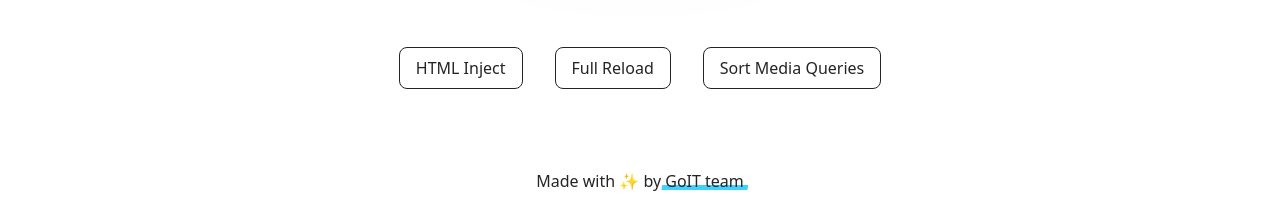
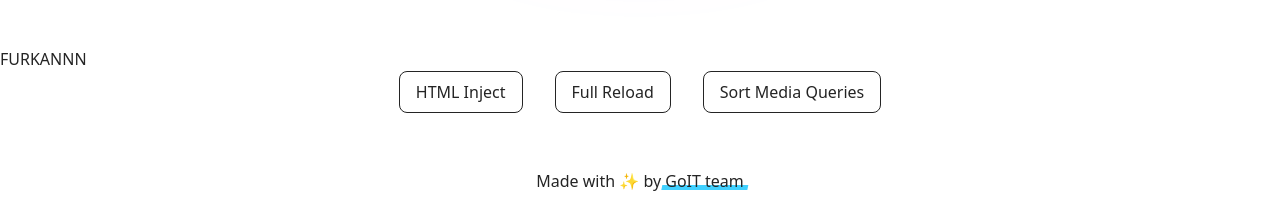
Before and after one commit to asdasd123123123341/project, a plain HTML site: page src/index.html in a window 1280 px wide. Shown: the part 587-800 px from the top of the page. Drawn offline with nearby package versions, Linux system fonts and the light colour scheme; files that its build step writes are made by us from their sources.

Commit message:
furkan added

```diff
--- a/src/index.html
+++ b/src/index.html
@@ -13,6 +13,7 @@
     <main>
       <!-- Loads the specified .html file -->
       <load src="./partials/vite-promo.html" />
+      <div>FURKANNN</div>
       <load src="./partials/badges.html" />
     </main>
 
```
